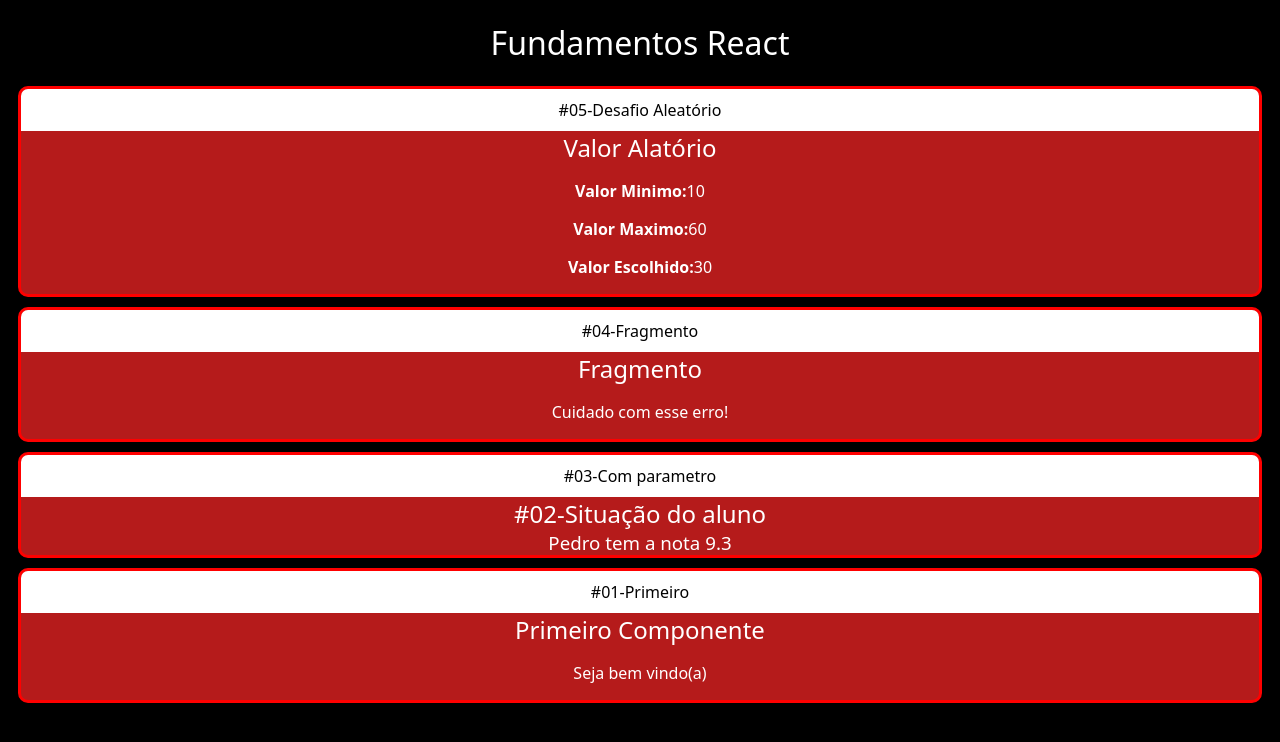
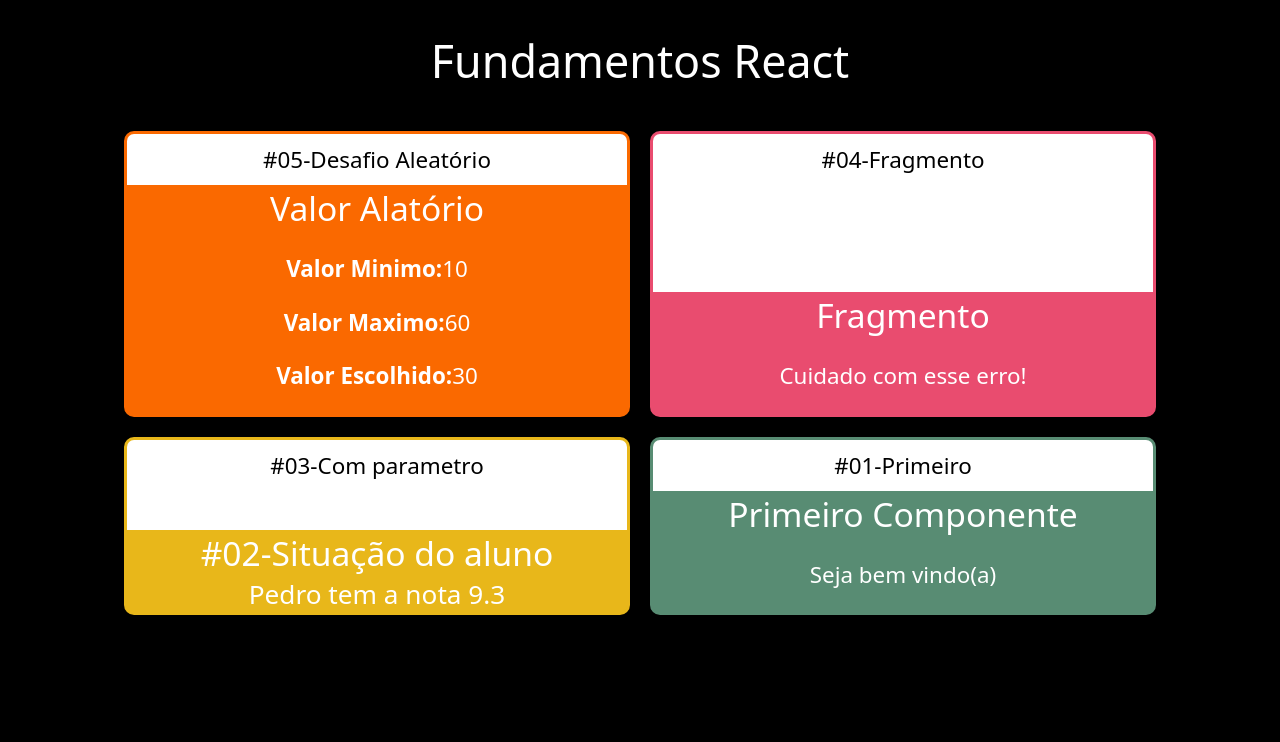
Before and after one commit to natooliv/curso-react, a React (Create React App) app in the folder fundamentos-react/: page / in a window 1280 px wide. Shown: the top 742 px of the page. Built offline with nearby package versions, Linux system fonts and the light colour scheme.

Commit message:
Component Card

```diff
--- /dev/null
+++ b/fundamentos-react/src/App.css
@@ -0,0 +1,5 @@
+.App .Cards{
+  display: flex;
+  flex-wrap: wrap;
+  justify-content: center;
+}
--- a/fundamentos-react/src/App.jsx
+++ b/fundamentos-react/src/App.jsx
@@ -1,4 +1,5 @@
 import React from 'react'
+import './App.css';
 import Primeiro from './components/basicos/Primeiro';
 import Aleatorio from './components/basicos/Aleatorio';
 // import Comp from './components/basicos/Primeiro'; iria funcionar normalmente
@@ -7,22 +8,27 @@ import Fragmento from './components/basicos/Fragmento';
 import Card from './components/layout/Card';
 // eslint-disable-next-line no-unused-expressions
 export default () => (
-  <div id='app'>
+  <div className='App'>
     <h1>Fundamentos React</h1>
-    <Card titulo='#05-Desafio Aleatório'>
+    <div className='Cards'>
+
+      <Card titulo='#05-Desafio Aleatório' color='#FA6900'>
         <Aleatorio min={10} max={60} />
       </Card>
-    <Card titulo='#04-Fragmento'>
+
+      <Card titulo='#04-Fragmento'color='#E94C6F'>
         <Fragmento />
       </Card>
-    <Card titulo='#03-Com parametro'>
+
+      <Card titulo='#03-Com parametro'color='#E8B71A'>
         <ComParametro
           titulo="#02-Situação do aluno"
           aluno="Pedro " nota='9.3' />
       </Card>
-    <Card titulo='#01-Primeiro'>
+
+      <Card titulo='#01-Primeiro'color='#588C73'>
         <Primeiro></Primeiro>
       </Card>
-
+    </div>
   </div>
 );
--- a/fundamentos-react/src/components/layout/Card.css
+++ b/fundamentos-react/src/components/layout/Card.css
@@ -1,20 +1,24 @@
 .Card{
- background-color: rgb(181, 27, 27);
- border: 3px solid red;
+ border: 3px solid;
  border-radius: 10px;
  overflow: hidden;
- text-align: center;
  margin: 10px;
 
+ display: flex;
+ flex-direction: column;
+ max-width: 500px;
+ min-width: 500px;
 
 }
 .Card.title{
-  padding: 05px 0px;
+  padding: 5px 0px;
   display: flex;
   justify-content: center;
 }
 .Card .Content{
+  flex-grow:1;
   background-color: rgb(255, 255, 255);
   color:rgb(0, 0, 0);
   padding: 10px;
+
 }
--- a/fundamentos-react/src/components/layout/Card.jsx
+++ b/fundamentos-react/src/components/layout/Card.jsx
@@ -1,8 +1,11 @@
 import React from 'react';
 import "./Card.css"
 export default (props) => {
-  return(
-  <div className='Card'>
+     return(
+  <div className='Card' style={{
+    backgroundColor: props.color ||'#008',
+   borderColor: props.color || '#008',
+  }}>
     <div className='Title'></div>
     <div className='Content'>{props.titulo}</div>
     {props.children}
--- a/fundamentos-react/src/index.css
+++ b/fundamentos-react/src/index.css
@@ -4,6 +4,7 @@ body{
   background-color: rgb(0, 0, 0);
   color: #fff;
   text-align: center;
+  font-size: 1.4rem;
 }
 h1,h2,h3{
   font-weight: 200;
```
Lines whose indentation alone changed are shown as unchanged.
